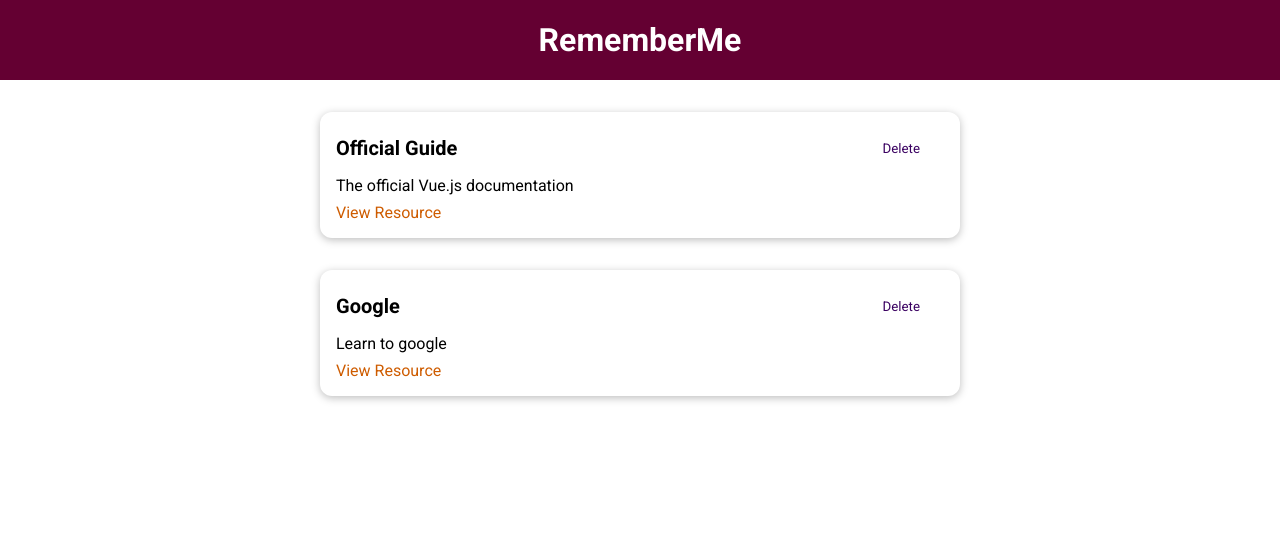
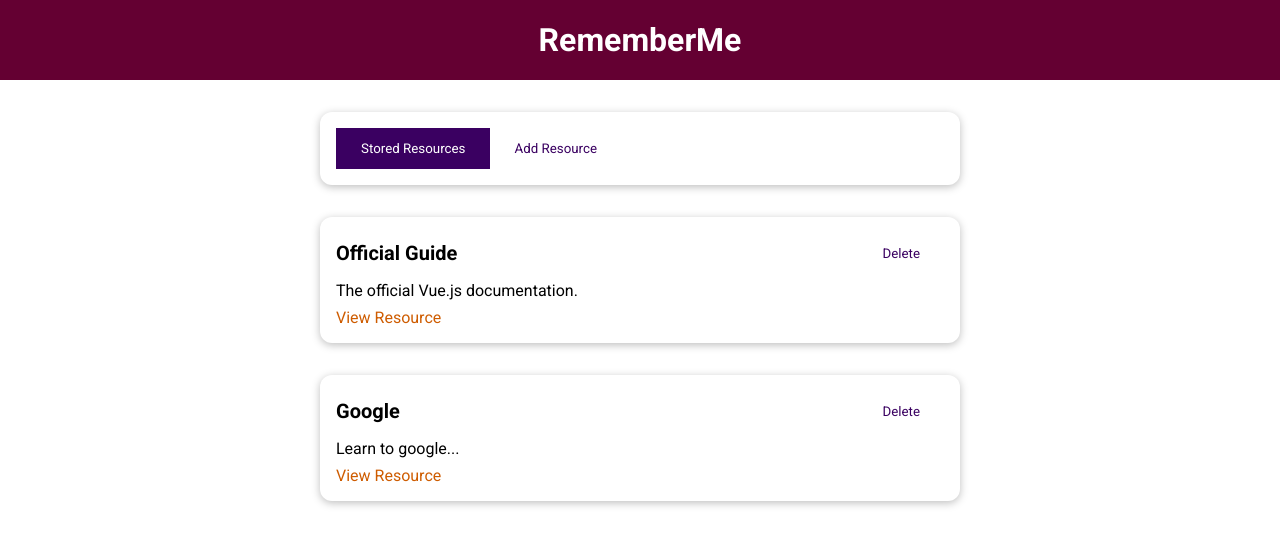
Before and after one commit to Alexandra2888/learn_resources, a Vue app: page / in a window 1280 px wide. Shown: the top 546 px of the page. Built offline with nearby package versions, Linux system fonts and the light colour scheme.

Commit message:
adding a form

```diff
--- a/src/App.vue
+++ b/src/App.vue
@@ -1,39 +1,17 @@
 <template>
 <the-header title="RememberMe"></the-header>
- <stored-resources :resources="storedResources"></stored-resources>
+<the-resources></the-resources>
 </template>
 
 <script>
-import StoredResources from './components/learning-resources/StoredResources.vue'
-import TheHeader from './components/layouts/TheHeader.vue'
+import TheHeader from './components/layouts/TheHeader.vue';
+import TheResources from './components/learning-resources/TheResources.vue'
 export default {
-  props: {
-  },
-  created () {
-  },
   components: {
-  StoredResources,
-  TheHeader
+  TheHeader,
+  TheResources
 },
-  data() {
-    return {
-storedResources: [
-  {
-    id: 'official-guide',
-    title: 'Official Guide',
-    description: 'The official Vue.js documentation',
-    link: 'https://vuejs.org/'
-  },
-  {
-    id: 'google',
-    title: 'Google',
-    description: 'Learn to google',
-    link: 'https://www.google.com/'
-  }
-]
-    }
-  }
-}
+};
 
 </script>
 
--- /dev/null
+++ b/src/components/learning-resources/AddResource.vue
@@ -0,0 +1,18 @@
+<template>
+<h2>Add Resource</h2>
+</template>
+
+<script>
+export default {
+    data() {
+        return {
+            selectedTab: 'stored-resources'
+        };
+    },
+    methods: {
+        setSelectedTab(tab) {
+            this.selectedTab = tab;
+        }
+    }
+}
+</script>
--- a/src/components/learning-resources/StoredResources.vue
+++ b/src/components/learning-resources/StoredResources.vue
@@ -13,7 +13,7 @@
     <script>
         import LearningResource from './LearningResource.vue'
         export default {
-            props: ['resources'],
+            inject: ['resources'],
             components: {
                 LearningResource
             }
--- /dev/null
+++ b/src/components/learning-resources/TheResources.vue
@@ -0,0 +1,59 @@
+<template>
+  <base-card>
+    <base-button
+      @click="setSelectedTab('stored-resources')"
+      :mode="storedResButtonMode"
+    >Stored Resources</base-button>
+    <base-button @click="setSelectedTab('add-resource')" :mode="addResButtonMode">Add Resource</base-button>
+  </base-card>
+  <component :is="selectedTab"></component>
+</template>
+
+<script>
+import StoredResources from './StoredResources.vue';
+import AddResource from './AddResource.vue';
+
+export default {
+  components: {
+    StoredResources,
+    AddResource,
+  },
+  data() {
+    return {
+      selectedTab: 'stored-resources',
+      storedResources: [
+        {
+          id: 'official-guide',
+          title: 'Official Guide',
+          description: 'The official Vue.js documentation.',
+          link: 'https://vuejs.org',
+        },
+        {
+          id: 'google',
+          title: 'Google',
+          description: 'Learn to google...',
+          link: 'https://google.org',
+        },
+      ],
+    };
+  },
+  provide() {
+    return {
+      resources: this.storedResources,
+    };
+  },
+  computed: {
+    storedResButtonMode() {
+      return this.selectedTab === 'stored-resources' ? null : 'flat';
+    },
+    addResButtonMode() {
+      return this.selectedTab === 'add-resource' ? null : 'flat';
+    },
+  },
+  methods: {
+    setSelectedTab(tab) {
+      this.selectedTab = tab;
+    },
+  },
+};
+</script>
```
